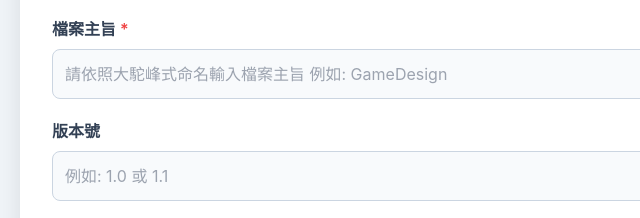
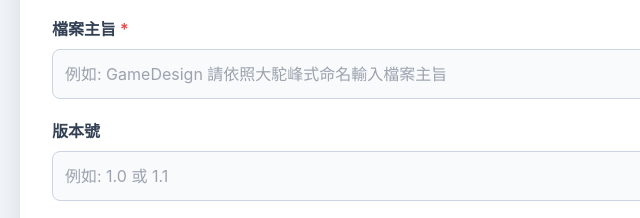
Before and after one commit to yoshiyoyoyo/Help-me-File-name, a plain HTML site: page index.html in a window 1280 px wide. Shown: the part 295-513 px from the top of the page, 0-640 px from the left. Drawn offline with nearby package versions, Linux system fonts and the light colour scheme.

Commit message:
Update index.html

```diff
--- a/index.html
+++ b/index.html
@@ -187,7 +187,7 @@
 
         <div class="form-group">
             <label for="subject" class="required">檔案主旨</label>
-            <input type="text" id="subject" placeholder="請依照大駝峰式命名輸入檔案主旨 例如: GameDesign">
+            <input type="text" id="subject" placeholder="例如: GameDesign 請依照大駝峰式命名輸入檔案主旨">
             <div id="subjectError" class="error-message hidden">請輸入檔案主旨。</div>
         </div>
 
```
